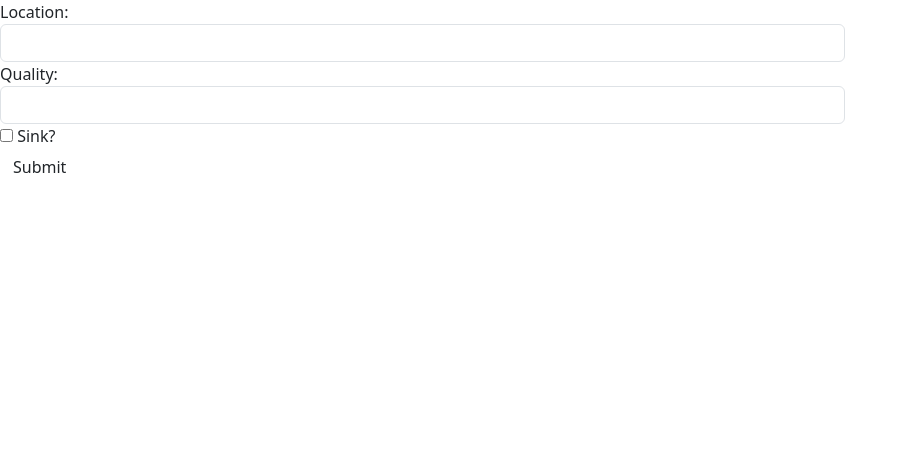
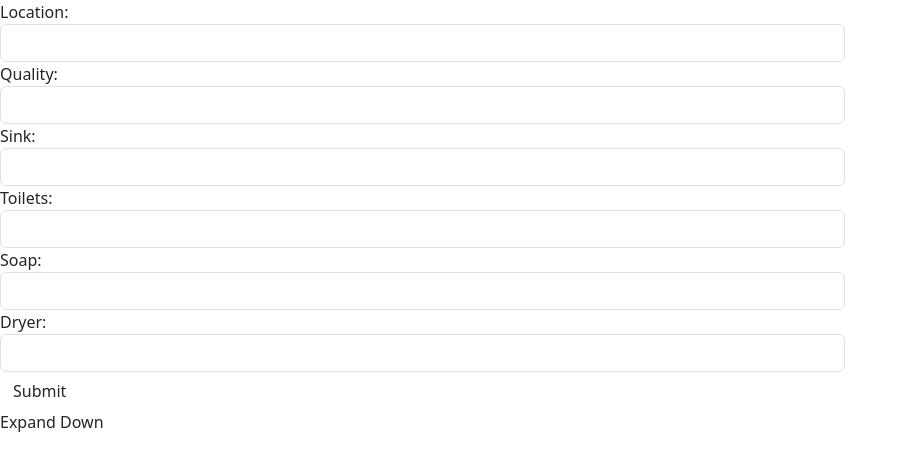
Before and after one commit to Iamchwill/HackRPI, a Flask app: template templates/form.html in a window 1280 px wide. Shown: the top 471 px of the page, without its empty margins (0-908 px from the left). Run offline with Flask 3, Linux system fonts and the light colour scheme; the template is opened without the code that fills it, so the values that code supplies are empty; parts of the project's set-up code (start-up, migrations or seed data) failed here and were passed over.

Commit message:
good form now

```diff
--- a/templates/form.html
+++ b/templates/form.html
@@ -5,22 +5,46 @@
 </head>
 <body>
     <div class="row">
-        <div class="col-sm-8">
-            <form action="/action_add" method="POST">
+        <div class ="col-sm-8">
+            <form action="/action_add">
                 <div class="form-group">
-                    <label for="locat">Location:</label>
-                    <input type="text" class="form-control" id="locat" name="location">
+                <label for="locat">Location:</label>
+                <input type="locat" class="form-control" id="locat">
                 </div>
                 <div class="form-group">
-                    <label for="qual">Quality:</label>
-                    <input type="text" class="form-control" id="qual" name="quality">
+                <label for="qual">Quality:</label>
+                <input type="qual" class="form-control" id="qual" >
                 </div>
-                <div class="checkbox">
-                    <label><input type="checkbox" name="sink"> Sink? </label>
+                <div class="form-group">
+                    <label for="sink">Sink:</label>
+                    <input type="sink" class="form-control" id="sink">
+                </div>
+                <div class="form-group">
+                    <label for="toilets">Toilets:</label>
+                    <input type="toilets" class="form-control" id="toilets">
+                </div>
+                <div class="form-group">
+                    <label for="soap">Soap:</label>
+                    <input type="soap" class="form-control" id="soap">
+                </div>
+                <div class="form-group">
+                    <label for="dryer">Dryer:</label>
+                    <input type="dryer" class="form-control" id="dryer">
                 </div>
                 <button type="submit" class="btn btn-default">Submit</button>
             </form>
+
+
+
+
+
+
+
+          Expand Down
+
+
+
         </div>
-    </div>
+      </div>
 </body>
 </html>
```
